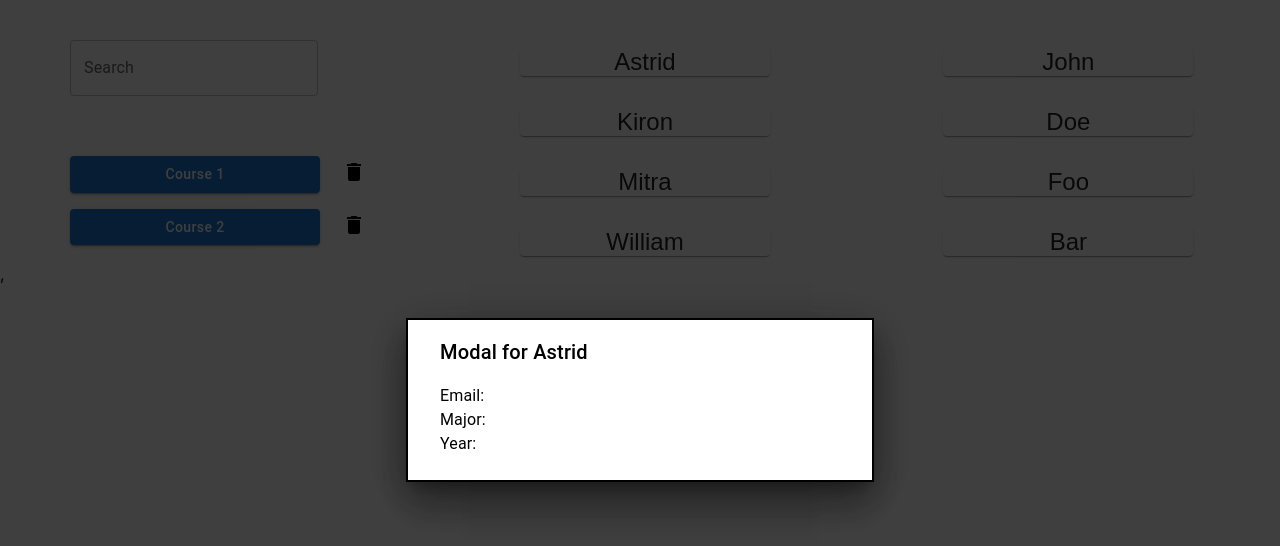
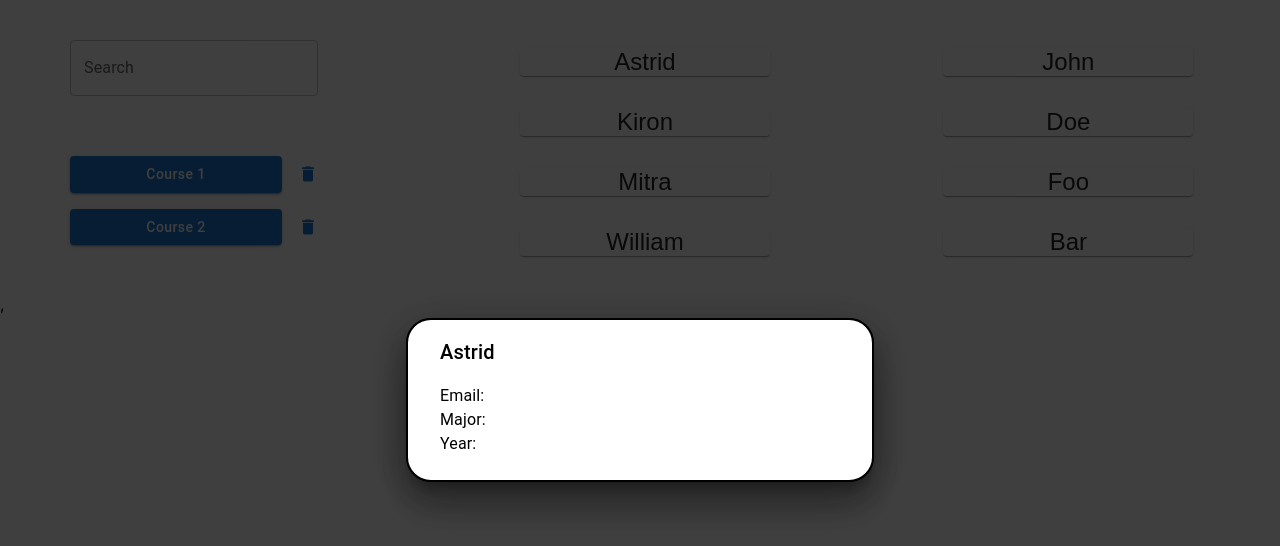
Before and after one commit to AstridKJ/Hophack, a React (Create React App) app: page /study in a window 1280 px wide. Both pictures are taken after a click on the button "Astrid". Shown: the top 546 px of the page. Built offline with nearby package versions, Linux system fonts and the light colour scheme.

Commit message:
Edit delete button

```diff
--- a/src/CustomModal/index.js
+++ b/src/CustomModal/index.js
@@ -14,6 +14,7 @@ const style = {
     pt: 2,
     px: 4,
     pb: 3,
+    borderRadius: '25px'
 };
 function CustomModal({open, handleClose, student}) {
     return (
@@ -25,7 +26,7 @@ function CustomModal({open, handleClose, student}) {
             >
                 <Box sx={style}>
                     <Typography id="modal-modal-title" variant="h6" component="h2">
-                        Modal for {student}
+                        {student}
                     </Typography>
                     <Typography id="modal-modal-description" sx={{ mt: 2 }}>
                         Email: <br/>
--- a/src/SearchPage/index.js
+++ b/src/SearchPage/index.js
@@ -54,14 +54,14 @@ function SearchPage() {
                         {courses ?
                         (Object.keys(courses).map((id) =>
                             <Grid container>
-                                <Grid item xs={9}>
-                                    <Button id={id} variant="contained" style={{width: "250px", textTransform: 'capitalize'}}
+                                <Grid item xs={7}>
+                                    <Button id={id} variant="contained" fullWidth style={{ textTransform: 'capitalize'}}
                                     onClick={(event) => handleShowStudents(event.target.id)}>
                                         {courses[id].name}
                                     </Button>
                                 </Grid>
-                                <Grid item xs={3} margin="auto">
-                                    <DeleteIcon onClick={() => handleDeleteCourse(id)}/>
+                                <Grid item xs={5} margin="auto">
+                                <Button startIcon={<DeleteIcon />} onClick={() => handleDeleteCourse(id)} />
                                 </Grid>
                             </Grid>
                         ))
```
